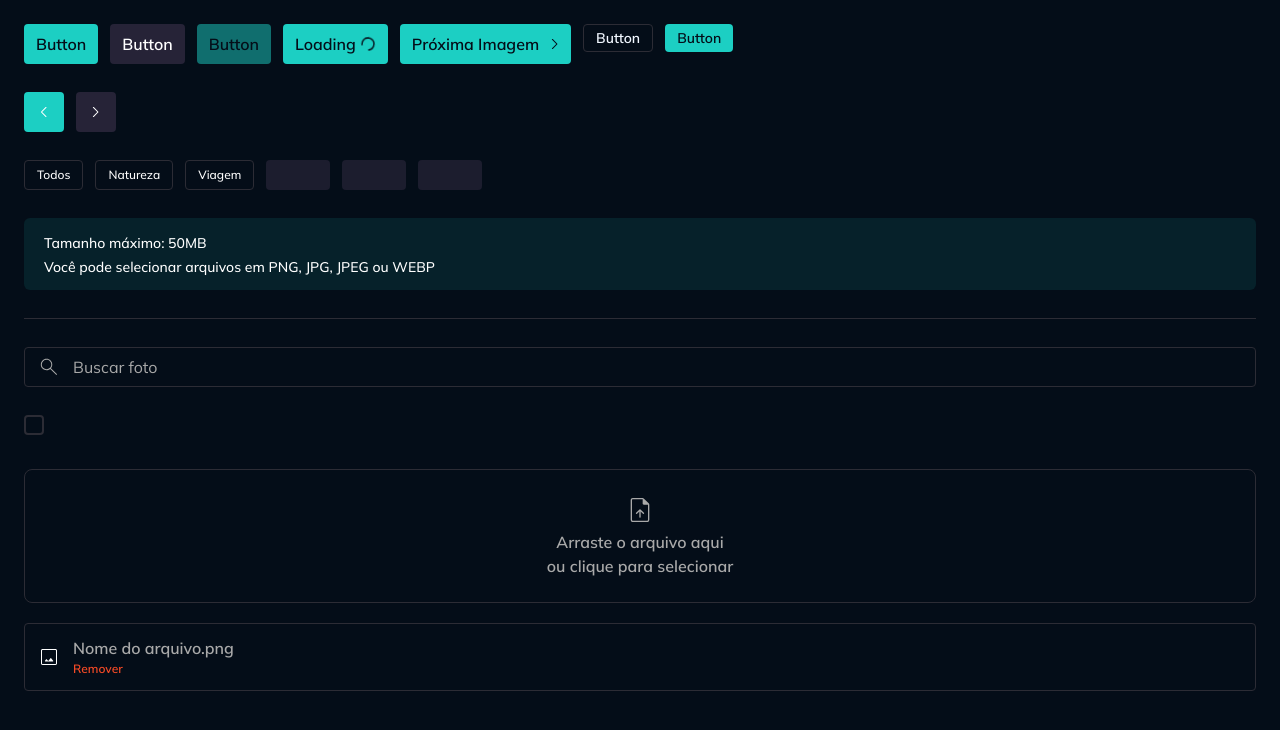
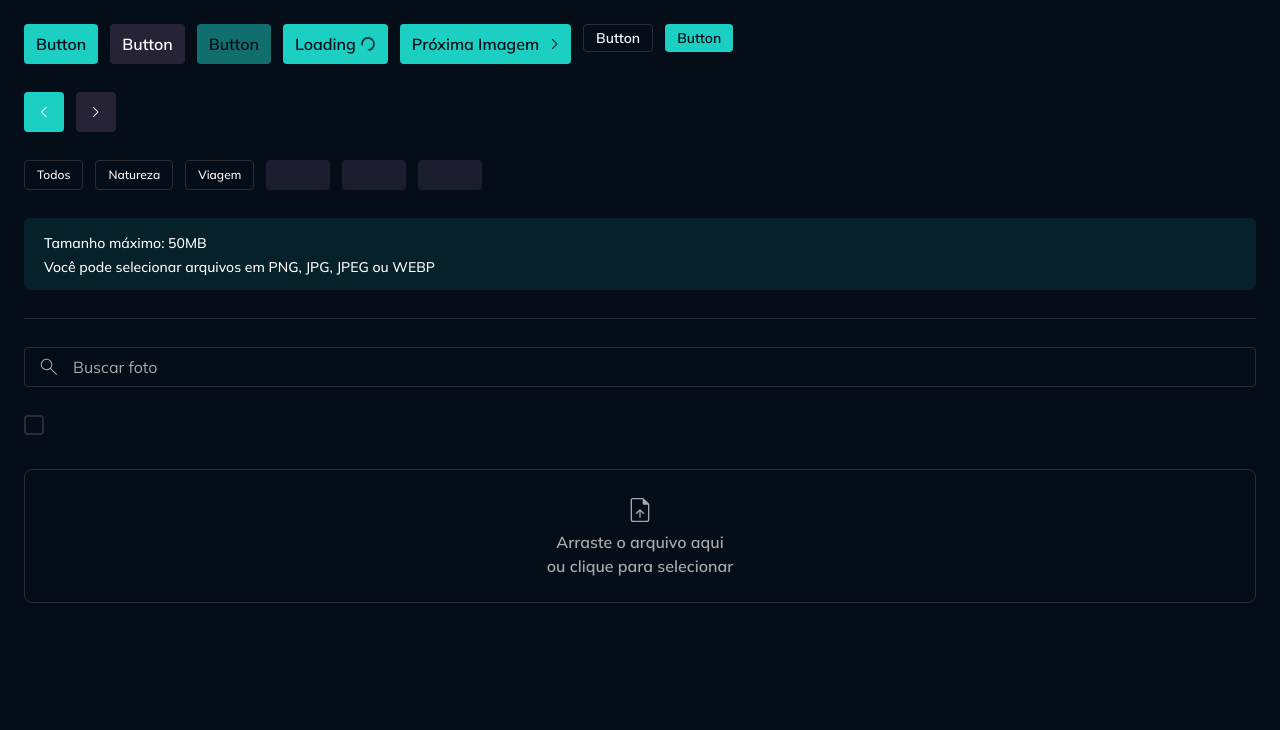
Before and after one commit to palhetabraian/Gallery-plus, a React (Vite) app: page / in a window 1280 px wide. Shown: the top 730 px of the page. Built offline with nearby package versions, Linux system fonts and the light colour scheme.

Commit message:
Definindo comportamento do componente InputSingleFile - Alternando estados

```diff
--- a/package.json
+++ b/package.json
@@ -16,11 +16,13 @@
     "@fastify/cors": "8.5.0",
     "@fastify/multipart": "^8.0.0",
     "@fastify/static": "^7.0.0",
+    "@hookform/resolvers": "^5.2.2",
     "@tailwindcss/vite": "^4.1.10",
     "classnames": "^2.5.1",
     "fastify": "^4.24.3",
     "react": "^19.1.0",
     "react-dom": "^19.1.0",
+    "react-hook-form": "^7.72.0",
     "tailwind-variants": "^1.0.0",
     "tailwindcss": "^4.1.10",
     "zod": "^3.22.4"
--- a/src/App.tsx
+++ b/src/App.tsx
@@ -9,8 +9,11 @@ import { InputText } from './components/input-text';
 import SearchIcon from './assets/icons/search.svg?react';
 import InputCheckbox from './components/input-checkbox';
 import InputSingleFile from './components/input-single-file';
+import { useForm } from 'react-hook-form';
 
 export default function App() {
+    const form = useForm();
+
     return (
         <div className="grid gap-7 p-6">
             <div className="flex gap-3">
@@ -62,7 +65,7 @@ export default function App() {
             </div>
 
             <div>
-                <InputSingleFile />
+                <InputSingleFile form={form} {...form.register('file')} />
             </div>
         </div>
     );
--- a/src/components/input-single-file.tsx
+++ b/src/components/input-single-file.tsx
@@ -1,8 +1,10 @@
+import React from 'react';
 import { type VariantProps, tv } from 'tailwind-variants';
 import Icon from './icon';
 import Text, { textVariants } from './text';
 import UploadFileIcon from '../assets/icons/upload-file.svg?react';
 import FileImageIcon from '../assets/icons/image.svg?react';
+import { useWatch } from 'react-hook-form';
 
 export const inputSingleFileVariants = tv({
     base: `
@@ -35,12 +37,20 @@ export const inputSingleFileIconVariants = tv({
 
 interface InputsingleFileProps
     extends VariantProps<typeof inputSingleFileVariants>, Omit<React.ComponentProps<'input'>, 'size'> {
+    // eslint-disable-next-line @typescript-eslint/no-explicit-any
+    form: any;
     error?: React.ReactNode;
 }
 
-export default function InputSingleFile({ size, error }: InputsingleFileProps) {
+export default function InputSingleFile({ form, size, error, ...props }: InputsingleFileProps) {
+    const formValues = useWatch({ control: form.control });
+    const name = props.name || '';
+    const formFile: File = React.useMemo(() => formValues[name]?.[0], [formValues, name]);
+
     return (
         <div>
+            {!formFile ? (
+                <>
                     <div className="w-full relative group cursor-pointer">
                         <input
                             type="file"
@@ -48,6 +58,7 @@ export default function InputSingleFile({ size, error }: InputsingleFileProps) {
                     absolute top-0 right-0 w-full h-full
                     opacity-0 cursor-pointer
                     `}
+                            {...props}
                         />
                         <div className={inputSingleFileVariants({ size })}>
                             <Icon svg={UploadFileIcon} className={inputSingleFileIconVariants({ size })} />
@@ -62,7 +73,8 @@ export default function InputSingleFile({ size, error }: InputsingleFileProps) {
                             Erro no campo
                         </Text>
                     )}
-
+                </>
+            ) : (
                 <div
                     className={`
                 flex gap-3 items-center
@@ -74,7 +86,7 @@ export default function InputSingleFile({ size, error }: InputsingleFileProps) {
                     <div className="flex flex-col">
                         <div className="truncate max-w-80 ">
                             <Text variant="label-medium" className="text-placeholder">
-                            Nome do arquivo.png
+                                {formFile.name}
                             </Text>
                         </div>
                         <div className="flex">
@@ -84,12 +96,16 @@ export default function InputSingleFile({ size, error }: InputsingleFileProps) {
                                     variant: 'label-small',
                                     className: 'text-accent-red cursor-pointer hover:underline',
                                 })}
+                                onClick={() => {
+                                    form.setValue(name, undefined);
+                                }}
                             >
                                 Remover
                             </button>
                         </div>
                     </div>
                 </div>
+            )}
         </div>
     );
 }
```
Also changed, not shown: 1 other file (tests, documents, lock files or other folders). Lines whose indentation alone changed are shown as unchanged.
